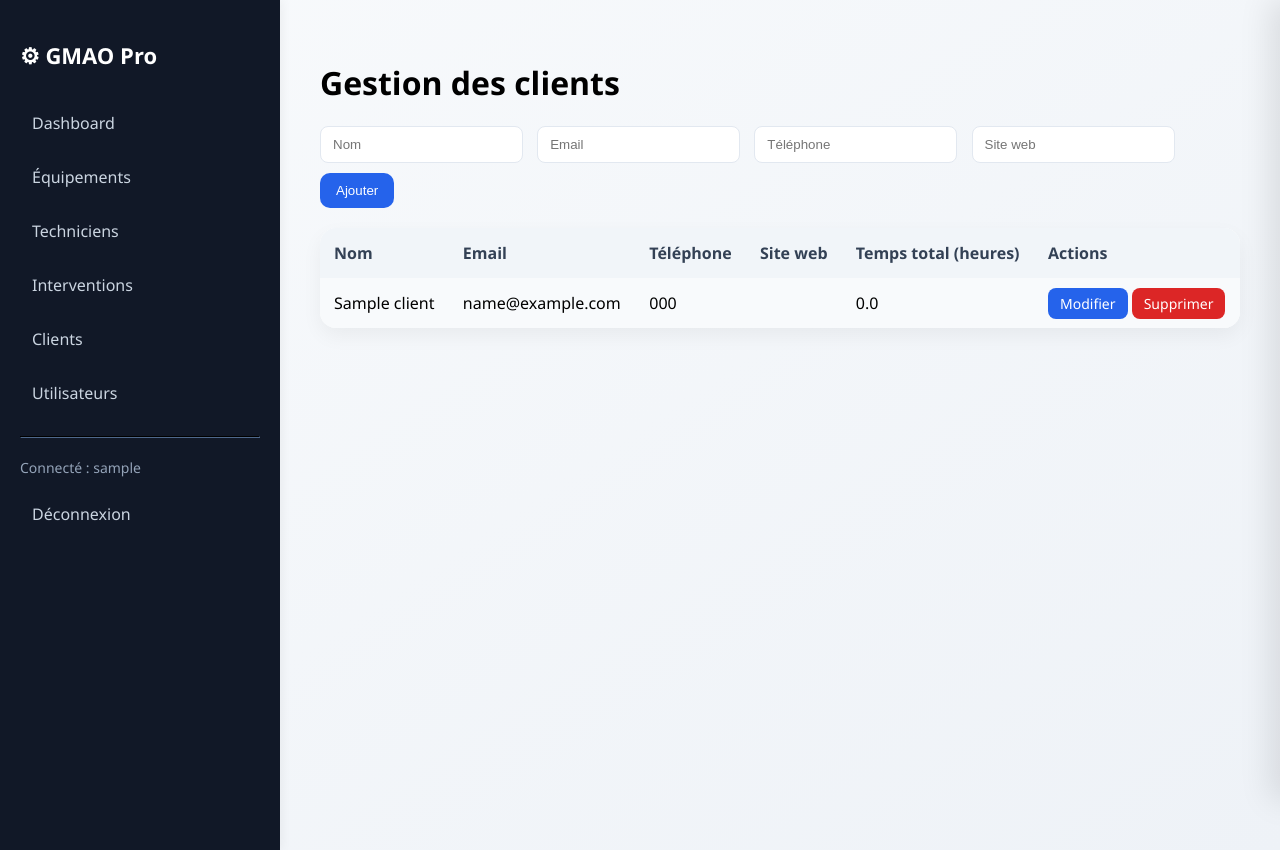
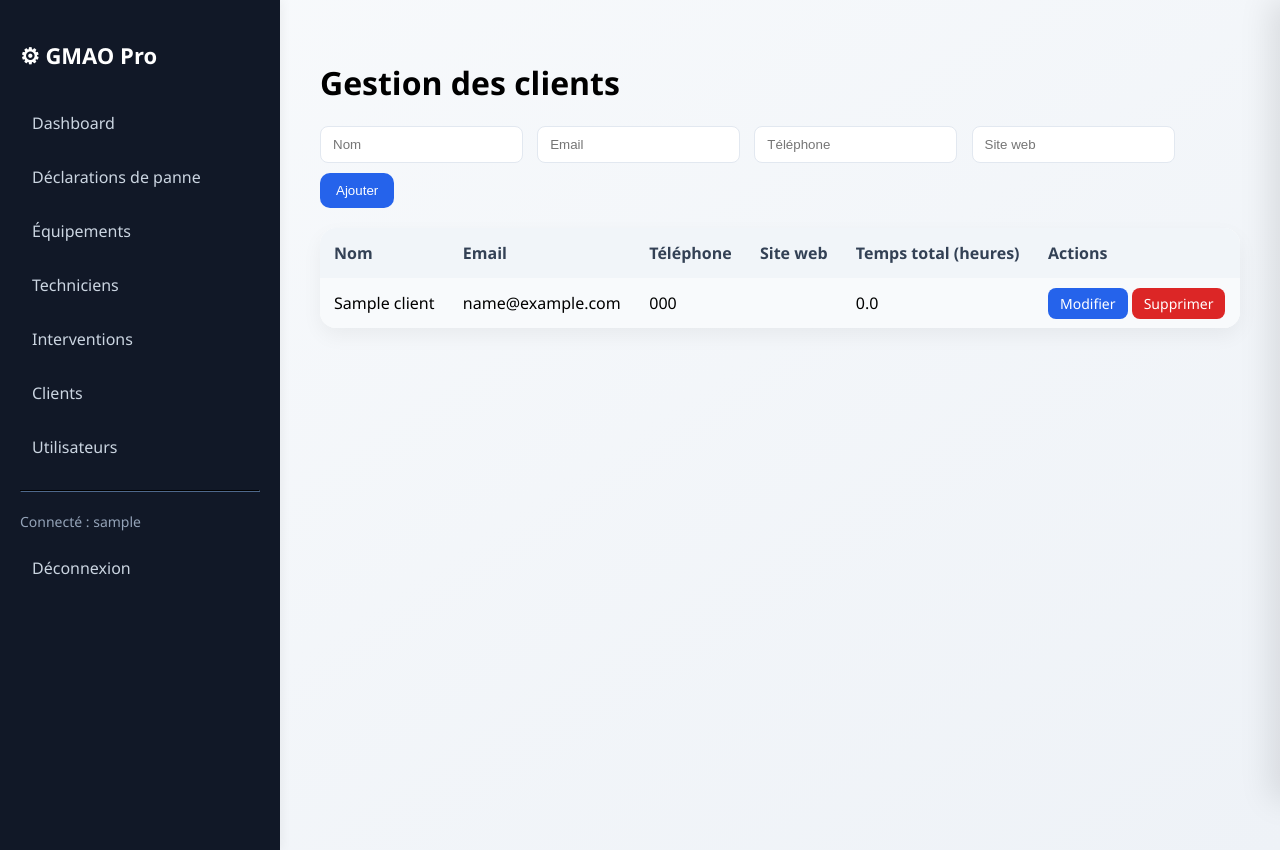
Before and after one commit to LCloufa/GMAO, a Flask app: page /clients in a window 1280 px wide. Run offline with Flask 3, Linux system fonts and the light colour scheme; the visitor is signed in with stand-in values (Sample User, id 1); tables that the repository leaves empty hold one stand-in row (values such as "Sample post"); data that the repository does not hold is empty; some libraries are stand-ins or nearby versions.

Commit message:
Update base.html

```diff
--- a/templates/base.html
+++ b/templates/base.html
@@ -106,6 +106,7 @@
 
     {% if 'user_id' in session %}
         <a href="/">Dashboard</a>
+        <a href="/declarations">Déclarations de panne</a>
         <a href="/equipements">Équipements</a>
         <a href="/techniciens">Techniciens</a>
         <a href="/interventions">Interventions</a>
```
